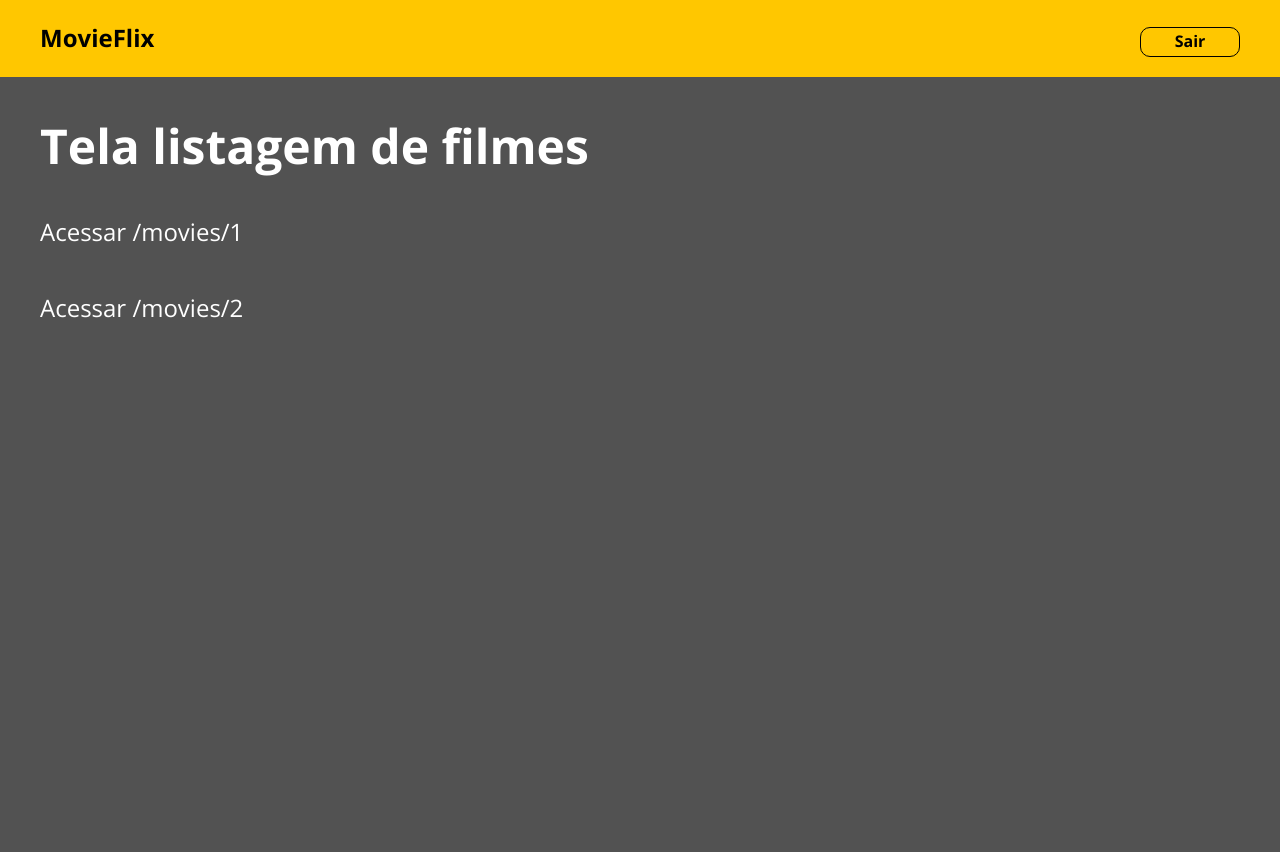
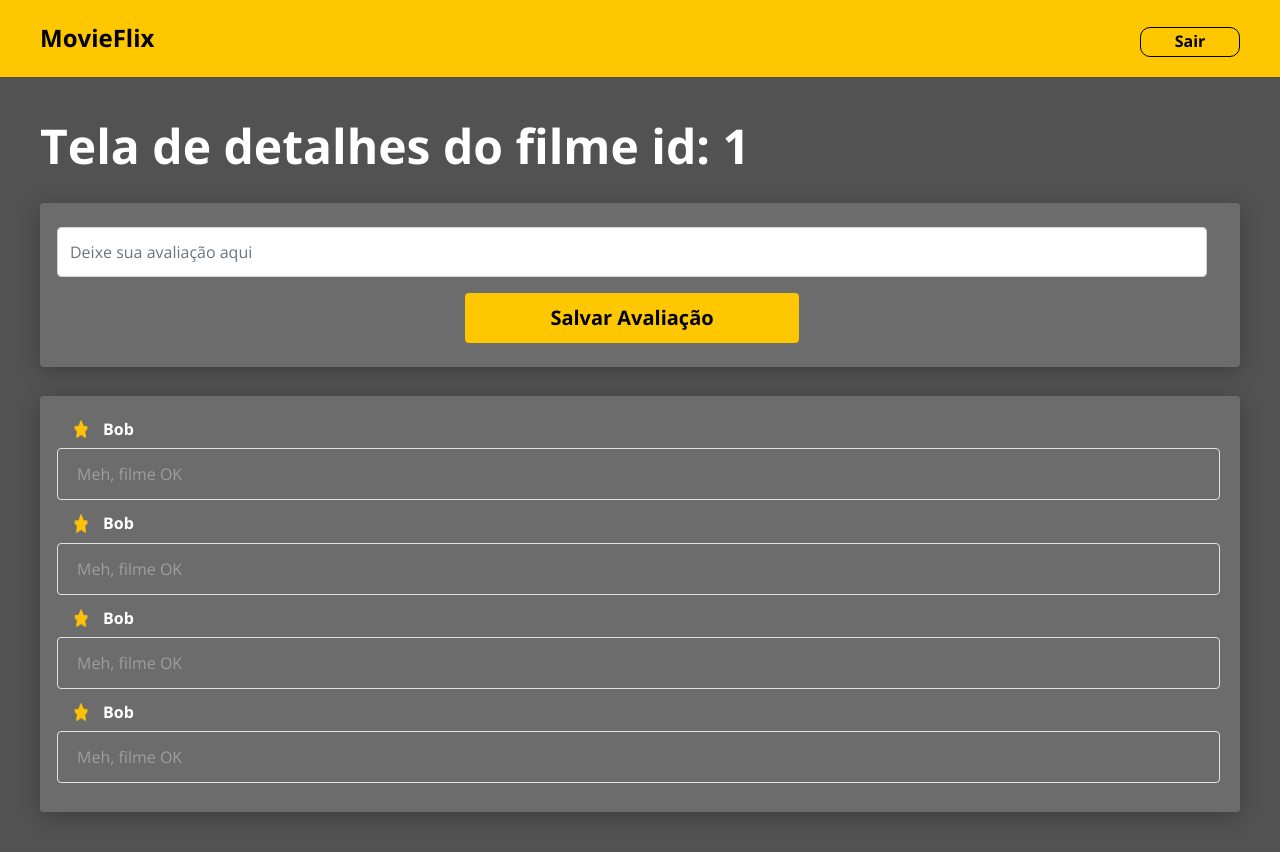
Before and after one commit to helderargomes/desafio-bds09, a React (Create React App) app in the folder frontweb/: page /movies/1 in a window 1280 px wide. Before the commit the page ends 800 px from the top, so only its background shows below. Built offline with nearby package versions, Linux system fonts and the light colour scheme.

Commit message:
Page Movies routes

```diff
--- a/frontweb/src/App.css
+++ b/frontweb/src/App.css
@@ -15,6 +15,6 @@ h1, h2, h3, h4, h5, h6 {
     box-shadow: 0px 4px 20px 0px #00000040;
 }
 
-.home-container {
+.home-base-container {
     color: #ffffff;
 }
--- a/frontweb/src/Routes.tsx
+++ b/frontweb/src/Routes.tsx
@@ -1,5 +1,6 @@
 import Navbar from "components/Navbar";
 import Home from "pages/Home";
+import MovieReviews from "pages/MovieReviews";
 import Movies from "pages/Movies";
 import { BrowserRouter, Route, Switch } from "react-router-dom";
 
@@ -10,8 +11,11 @@ const Routes = () => (
       <Route path="/" exact>
         <Home />
       </Route>
-      <Route path="/movies">
+      <Route path="/movies" exact>
         <Movies />
+      </Route>
+      <Route path="/movies/:movieId">
+        <MovieReviews />
       </Route>
     </Switch>
   </BrowserRouter>
--- a/frontweb/src/components/Navbar/index.tsx
+++ b/frontweb/src/components/Navbar/index.tsx
@@ -1,13 +1,13 @@
-import { Link } from 'react-router-dom';
+import { NavLink } from 'react-router-dom';
 import './styles.css';
 
 const Navbar = () => {
     return (
         <nav className="navbar bg-primary navbar-config">
             <div>
-                <Link to="/" className="nav-logo-text">
+                <NavLink to="/" className="nav-logo-text">
                     <h4>MovieFlix</h4>
-                </Link>
+                </NavLink>
             </div>
             <div>
                 <button>
--- a/frontweb/src/pages/Home/Login/index.tsx
+++ b/frontweb/src/pages/Home/Login/index.tsx
@@ -3,7 +3,7 @@ import "./styles.css";
 const Login = () => {
     return (
 <>
-<div className="base-card login-card">
+<div className="base-card login-card home-base-container">
     <h1>LOGIN</h1>
     <form>
         <div className="mb-4">
--- a/frontweb/src/pages/Home/styles.css
+++ b/frontweb/src/pages/Home/styles.css
@@ -1,4 +1,3 @@
-
 .home-container {
   padding: 17px 10px;
   color: #ffffff;
@@ -8,8 +7,7 @@
   display: none;
 }
 
-
-@Media (min-width: 576px) {
+@media (min-width: 576px) {
   .home-container {
     padding: 40px 50px;
   }
@@ -19,13 +17,13 @@
   }
 }
 
-@Media (min-width: 768px) {
+@media (min-width: 768px) {
   .home-container {
     padding: 40px 145px;
   }
 }
 
-@Media (min-width: 1200px) {
+@media (min-width: 1200px) {
   .home-container {
     display: flex;
     justify-content: space-around;
@@ -38,10 +36,8 @@
     flex-direction: column;
     width: 400px;
     height: 460px;
-        margin-right: 150px;
+    margin-right: 100px;
     margin-top: 40px;
-
-
   }
 
   .home-banner h1 {
@@ -50,7 +46,7 @@
     padding-left: 27px;
   }
 
-    .home-banner p{
+  .home-banner p {
     font-size: 22px;
     width: 360px;
     margin-bottom: 50px;
--- a/frontweb/src/pages/MovieReviews/index.tsx
+++ b/frontweb/src/pages/MovieReviews/index.tsx
@@ -16,7 +16,7 @@ const review: MovieReview = {
 
 const MovieReviews = () => {
   return (
-    <div className="home-container">
+    <div className="home-review-container home-base-container">
       <h1>Tela de detalhes do filme id: 1</h1>
       <div className="comment-form-card">
         <ReviewForm />
--- a/frontweb/src/pages/MovieReviews/styles.css
+++ b/frontweb/src/pages/MovieReviews/styles.css
@@ -1,12 +1,12 @@
 
-.home-container {
+.home-review-container {
     display: flex;
     flex-direction: column;
     justify-content: space-between;
     padding: 17px 10px;
 }
 
-.home-container h1 {
+.home-review-container h1 {
     font-size: 24px;
     letter-spacing: -0.015;
 }
@@ -20,11 +20,11 @@
 }
 
 @Media (min-width: 1200px) {
-    .home-container {
+    .home-review-container {
         padding: 40px;
     }
 
-    .home-container h1 {
+    .home-review-container h1 {
         font-size: 48px;
     }
 
--- a/frontweb/src/pages/Movies/index.tsx
+++ b/frontweb/src/pages/Movies/index.tsx
@@ -1,3 +1,4 @@
+import { Link } from "react-router-dom";
 import "./styles.css";
 
 const Movies = () => {
@@ -6,10 +7,10 @@ const Movies = () => {
       <h1>Tela listagem de filmes</h1>
       <ul className="list-unstyled list-container">
         <li>
-          <a href="#">Acessar /movies/1</a>
+          <Link to="/movies/1">Acessar /movies/1</Link>
         </li>
         <li>
-          <a href="#">Acessar /movies/2 </a>
+          <Link to="/movies/1">Acessar /movies/2</Link>
         </li>
       </ul>
     </div>
```
Lines whose indentation alone changed are shown as unchanged.
